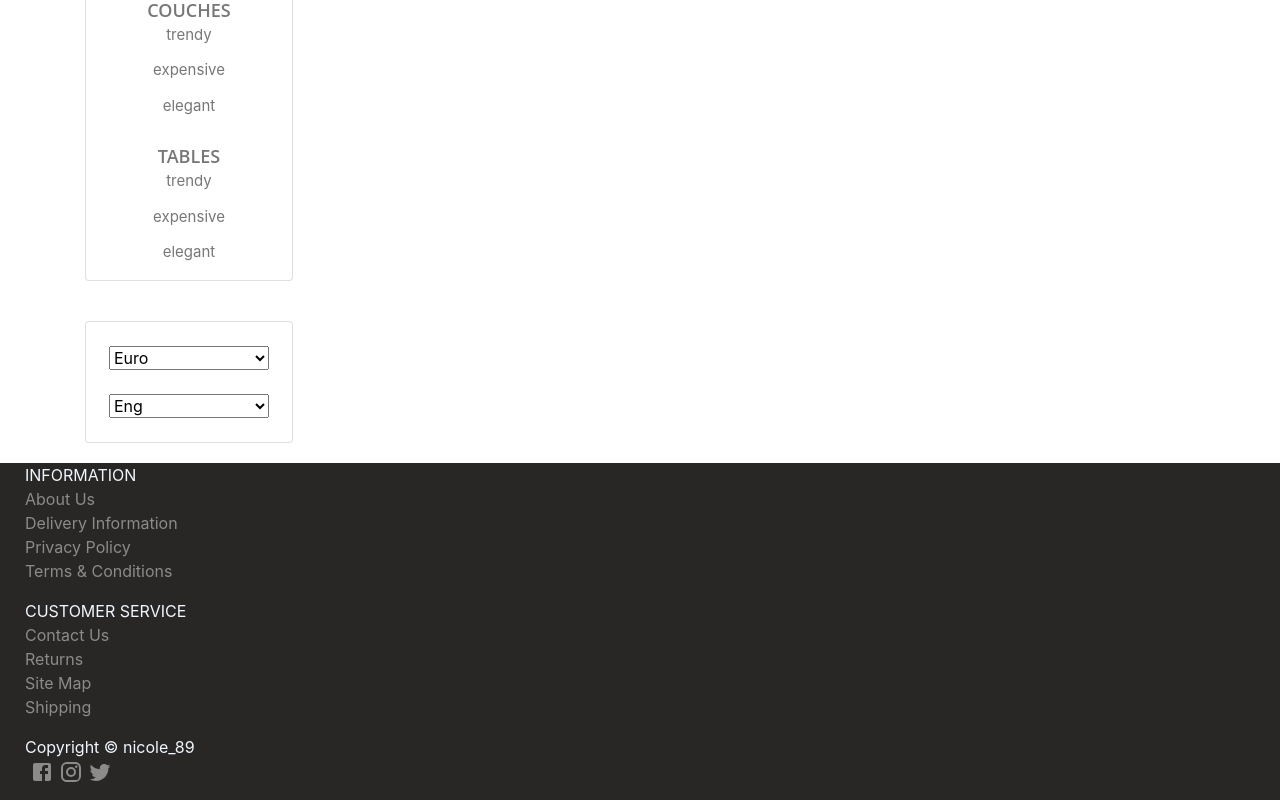
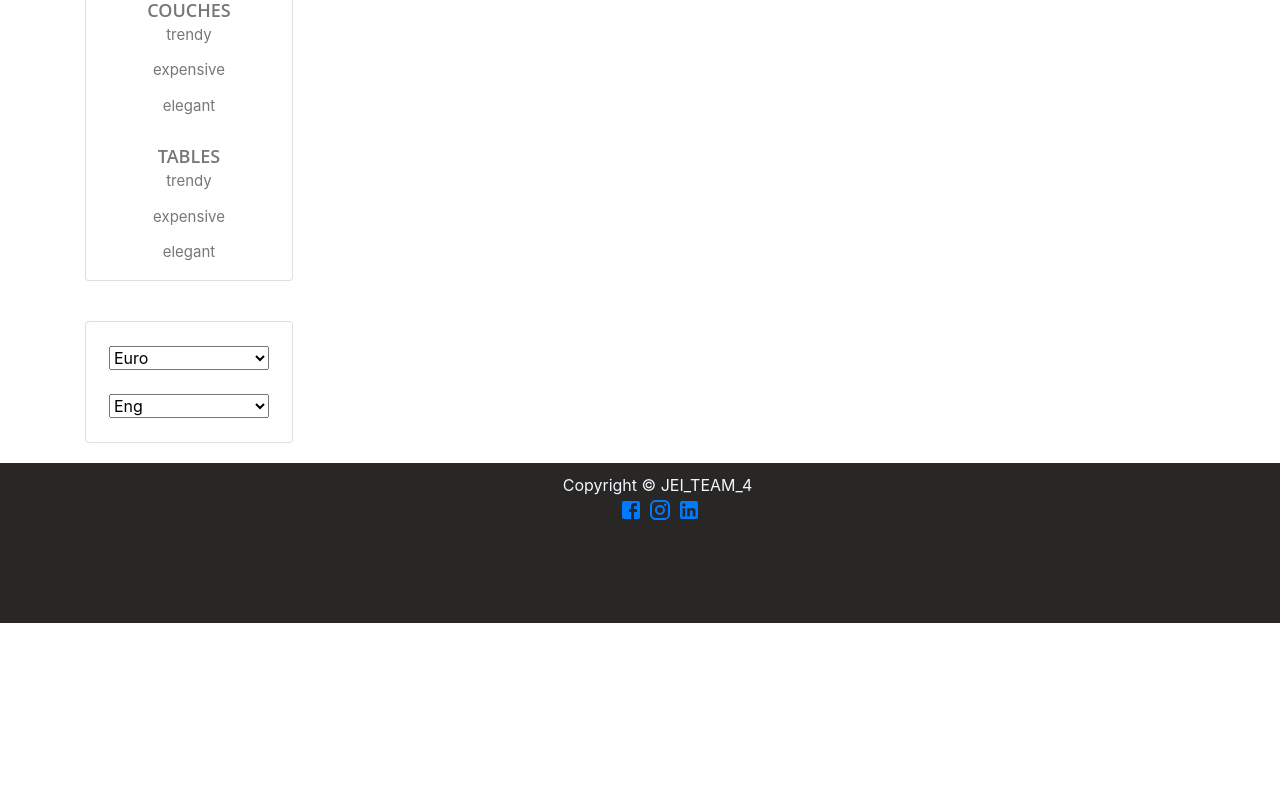
Before and after one commit to ArijZouaoui/JEI_E-Commerce, a React (Create React App) app: page / in a window 1280 px wide. Shown: the part 681-1481 px from the top of the page. After the commit the page ends 1304 px from the top, so only its background shows below. Built offline with nearby package versions, Linux system fonts and the light colour scheme; no server answers.

Commit message:
footer-update

```diff
--- a/src/components/footer/footer.js
+++ b/src/components/footer/footer.js
@@ -1,38 +1,28 @@
 import React from "react";
 import FacebookIcon from "@material-ui/icons/Facebook";
 import InstagramIcon from "@material-ui/icons/Instagram";
-import TwitterIcon from "@material-ui/icons/Twitter";
+import LinkedinIcon from "@material-ui/icons/LinkedIn";
+import { Link } from "react-router-dom";
 import "./footer.css";
 function Footer() {
   return (
-    <footer className="footer-container">
-      <ul className="footer-list">
-        <li className="footer-list-title">INFORMATION</li>
-        <li className="footer-list-option">About Us</li>
-        <li className="footer-list-option">Delivery Information</li>
-        <li className="footer-list-option">Privacy Policy</li>
-        <li className="footer-list-option">Terms & Conditions</li>
-      </ul>
-      <ul className="footer-list">
-        <li className="footer-list-title">CUSTOMER SERVICE</li>
-        <li className="footer-list-option">Contact Us</li>
-        <li className="footer-list-option">Returns</li>
-        <li className="footer-list-option">Site Map</li>
-        <li className="footer-list-option">Shipping</li>
-      </ul>
+    <footer className="footer-container" style={{height:"20vh"}}>
 
-      <ul className="footer-list">
-        <li className="footer-list-option1">Copyright © nicole_89</li>
+      <ul className="footer-list" style={{alignItems:'center'}}>
+        <li className="footer-list-option1" style={{marginTop:'10px'}}>Copyright © JEI_TEAM_4</li>
         <div className="footer-media">
-          <li className="footer-list-option">
-            <FacebookIcon />
+          <li className="footer-list-option"><a href='https://www.facebook.com/junior.entreprise.insat'>
+            <FacebookIcon /></a>
+
           </li>
 
           <li className="footer-list-option">
-            <InstagramIcon />
+            <a href='https://www.instagram.com/junior_entreprise_insat/?hl=fr'>
+            <InstagramIcon /></a>
           </li>
           <li className="footer-list-option">
-            <TwitterIcon />
+            <a href='https://www.linkedin.com/company/junior-entreprise-insat/'>
+            <LinkedinIcon /></a>
           </li>
         </div>
       </ul>
```
